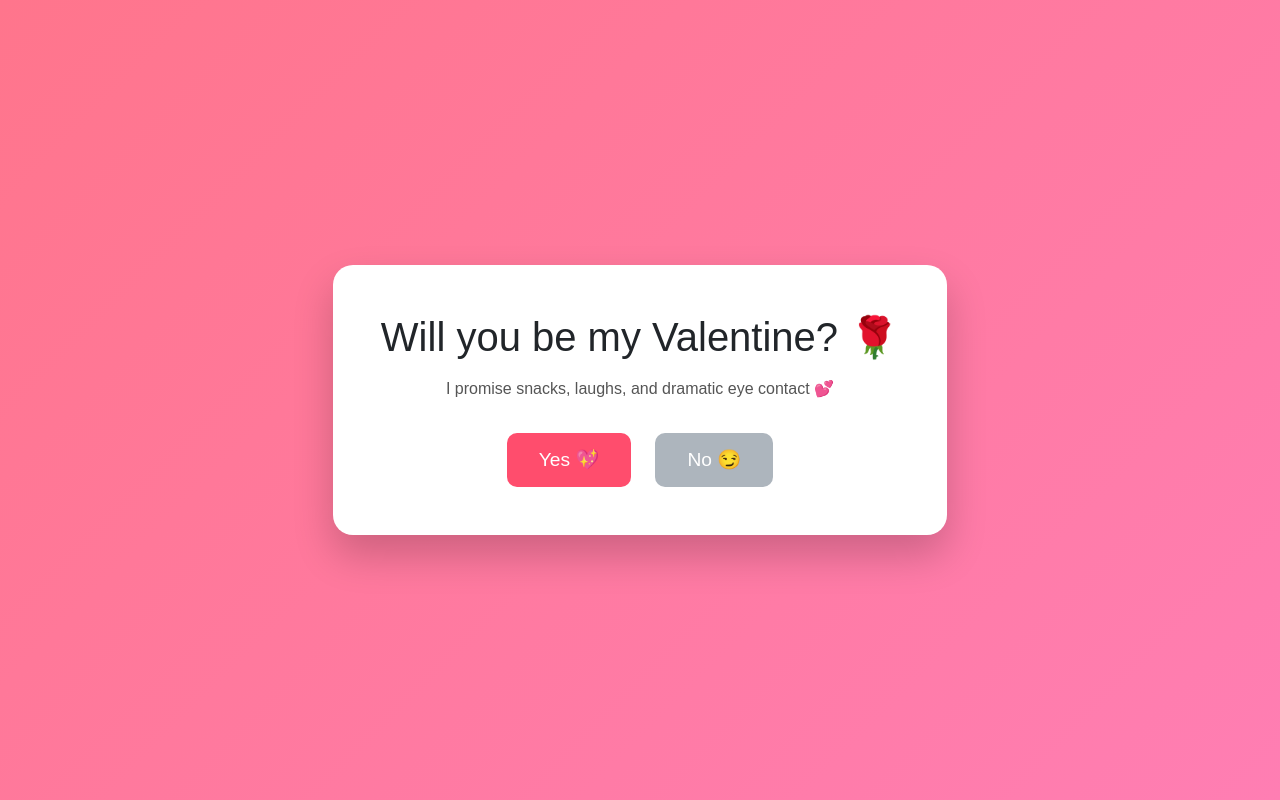
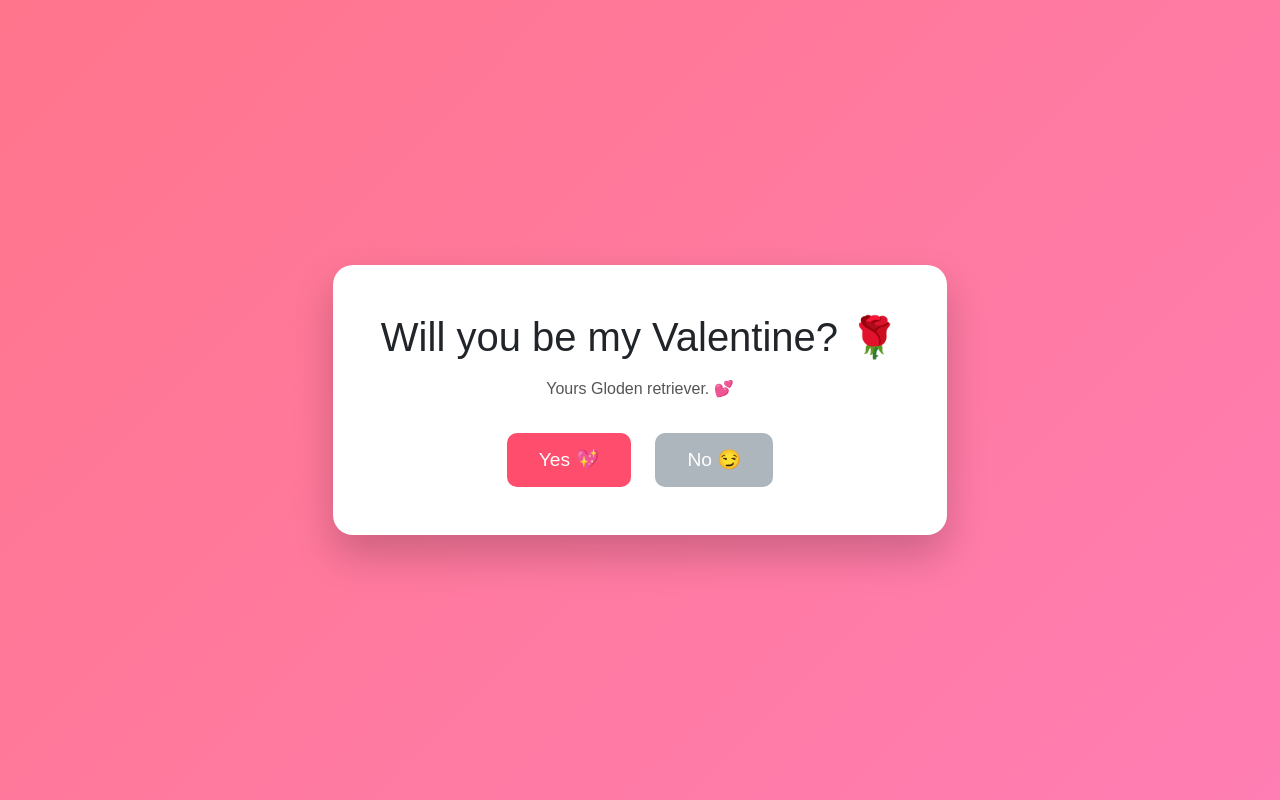
Before and after one commit to shakyarishesh/React-Learning, a React (Vite) app: page / in a window 1280 px wide. Built offline with nearby package versions, Linux system fonts and the light colour scheme.

Commit message:
changed the message

```diff
--- a/src/components/Reactreact.tsx
+++ b/src/components/Reactreact.tsx
@@ -29,7 +29,7 @@ const Reactreact: React.FC = () => {
       <div style={styles.card}>
         <h1 style={styles.title}>Will you be my Valentine? 🌹</h1>
         <p style={styles.subtitle}>
-          I promise snacks, laughs, and dramatic eye contact 💕
+          Yours Gloden retriever. 💕
         </p>
 
         <div style={styles.buttons}>
```
